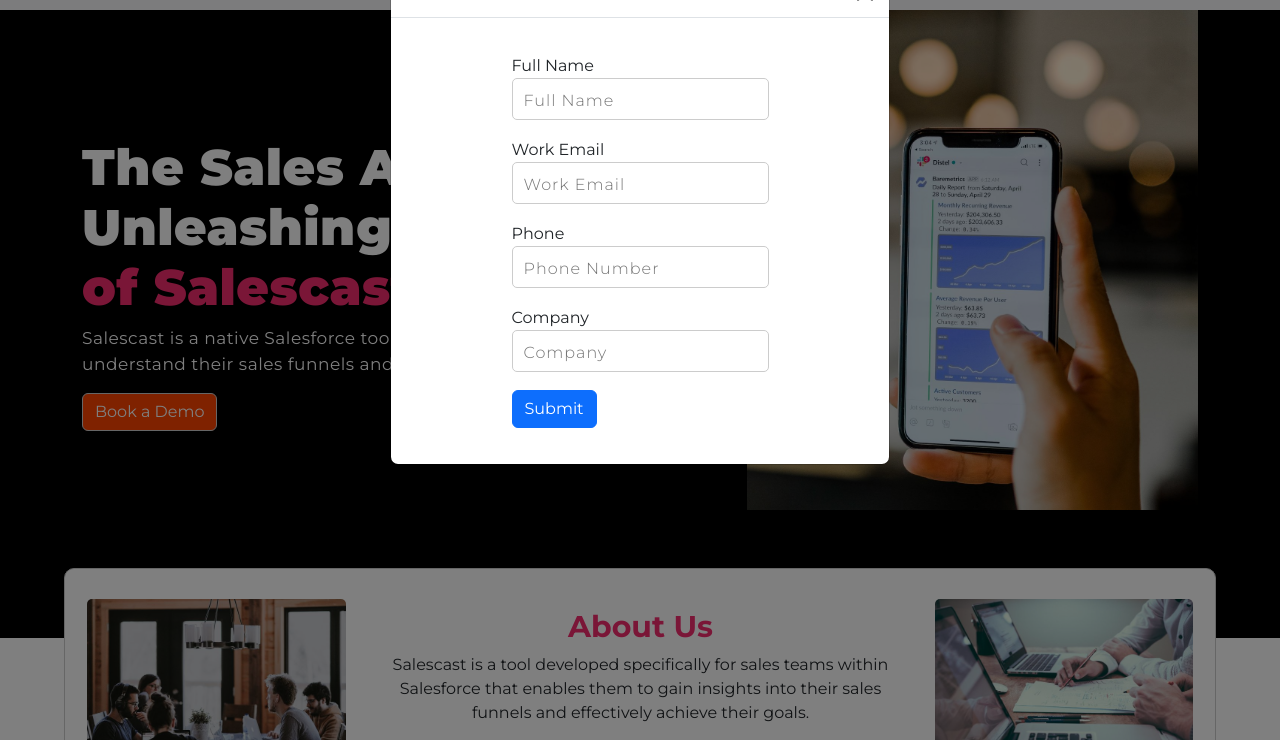
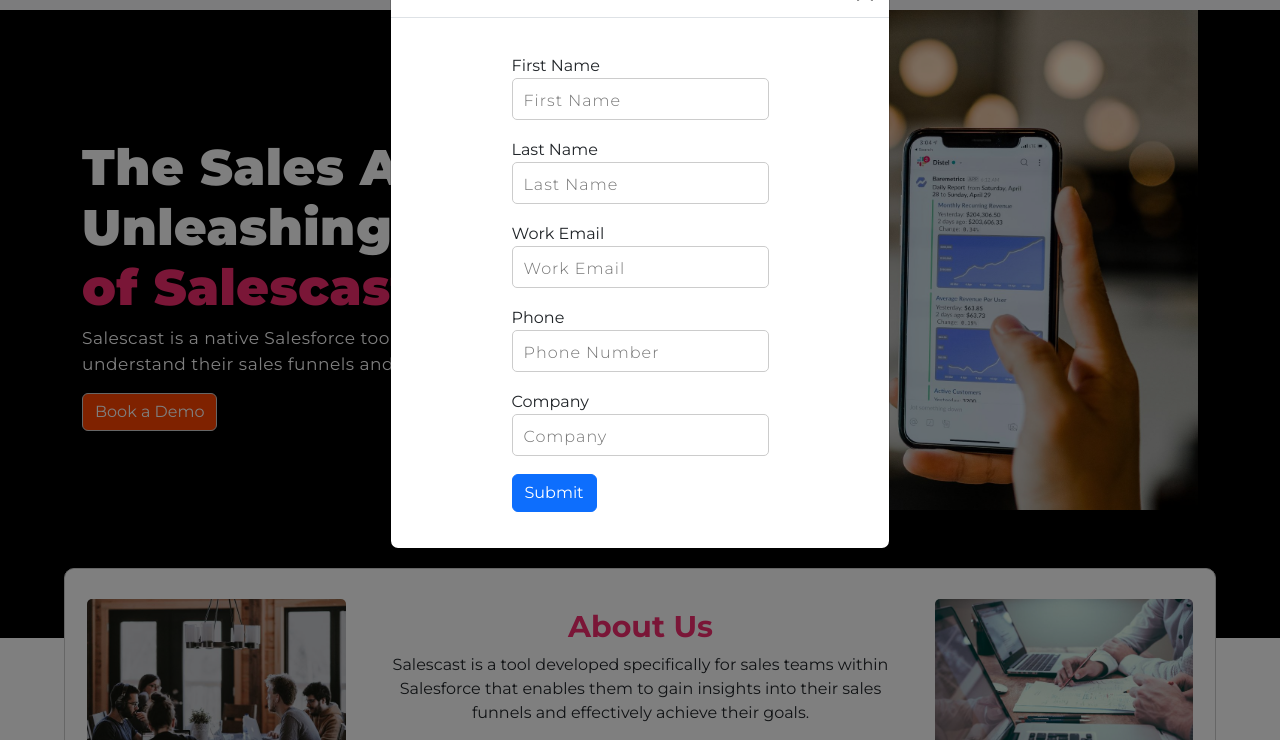
Before and after one commit to awadheshsfdc/salescast, a plain HTML site: page index.html in a window 1280 px wide. Both pictures are taken after a click on the button "Contact Us". Shown: the part 60-800 px from the top of the page. Drawn offline with nearby package versions, Linux system fonts and the light colour scheme.

Commit message:
index.html

```diff
--- a/index.html
+++ b/index.html
@@ -55,9 +55,17 @@
                                     <div class="form-group">
                                         <div class="content">
                                             <div class="box-content">
-                                                <label for="fullname">Full Name</label>
+                                                <label for="firstName">First Name</label>
                                             </div>
-                                            <input type="text" id="name" placeholder="Full Name" required>
+                                            <input type="text" id="firstName" placeholder="First Name" required>
+                                        </div>
+                                    </div>
+                                    <div class="form-group">
+                                        <div class="content">
+                                            <div class="box-content">
+                                                <label for="lastName">Last Name</label>
+                                            </div>
+                                            <input type="text" id="lastName" placeholder="Last Name" required>
                                         </div>
                                     </div>
                                     <div class="form-group">
@@ -84,7 +92,8 @@
                                             <input type="text" id="company" placeholder="Company" required>
                                         </div>
                                     </div>
-                                    <button type="button" class="btn btn-primary btnForm" onclick="sendMail()">Submit</button>
+                                    <button type="button" class="btn btn-primary btnForm"
+                                        onclick="sendMail()">Submit</button>
                                 </form>
                             </div>
 
@@ -119,7 +128,9 @@
                             </p>
                             <!-- <button class="Btn_Dev">Book a Demo</button> -->
                         </div>
-                        <button type="button" class="btn custom_Btn_Dev" data-bs-toggle="modal" data-bs-target="#exampleModal">
+
+                        <button type="button" class="btn custom_Btn_Dev" data-bs-toggle="modal"
+                            data-bs-target="#exampleModal">
                             Book a Demo
                         </button>
 
@@ -137,9 +148,17 @@
                                             <div class="form-group">
                                                 <div class="content">
                                                     <div class="box-content">
-                                                        <label for="fullname">Full Name</label>
+                                                        <label for="firstName">First Name</label>
                                                     </div>
-                                                    <input type="text" id="name" placeholder="Full Name" required>
+                                                    <input type="text" id="firstName" placeholder="First Name" required>
+                                                </div>
+                                            </div>
+                                            <div class="form-group">
+                                                <div class="content">
+                                                    <div class="box-content">
+                                                        <label for="lastName">Last Name</label>
+                                                    </div>
+                                                    <input type="text" id="lastName" placeholder="Last Name" required>
                                                 </div>
                                             </div>
                                             <div class="form-group">
@@ -166,14 +185,14 @@
                                                     <input type="text" id="company" placeholder="Company" required>
                                                 </div>
                                             </div>
-                                            <button type="button" class="btn btn-primary btnForm" onclick="sendMail()">Submit</button>
+                                            <button type="button" class="btn btn-primary btnForm"
+                                                onclick="sendMail()">Submit</button>
                                         </form>
                                     </div>
 
                                 </div>
                             </div>
                         </div>
-
 
 
                     </div>
@@ -864,7 +883,8 @@
     <script>
         function sendMail() {
             var params = {
-            name: document.getElementById("name").value,
+                firstName: document.getElementById("firstName").value,
+                lastName: document.getElementById("lastName").value,
                 email: document.getElementById("email").value,
                 number: document.getElementById("number").value,
                 company: document.getElementById("company").value,
@@ -875,7 +895,8 @@
 
             emailjs.send(serviceID, templateID, params)
                 .then(res => {
-                document.getElementById("name").value = "";
+                    document.getElementById("firstName").value = "";
+                    document.getElementById("lastName").value = "";
                     document.getElementById("email").value = "";
                     document.getElementById("number").value = "";
                     document.getElementById("company").value = "";
```
Lines whose indentation alone changed are shown as unchanged.
